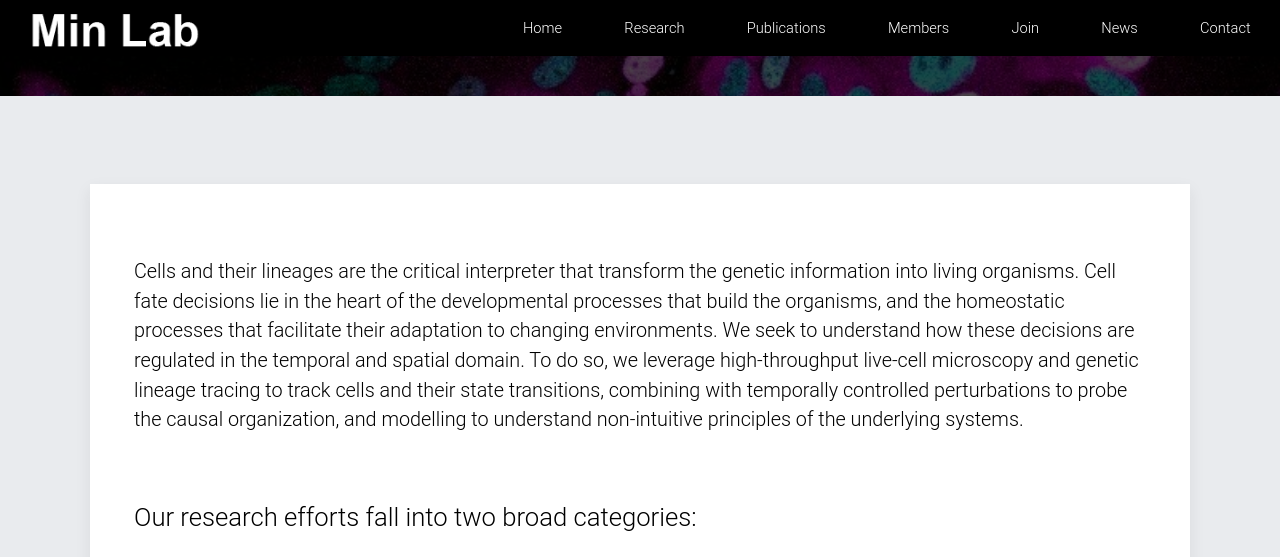
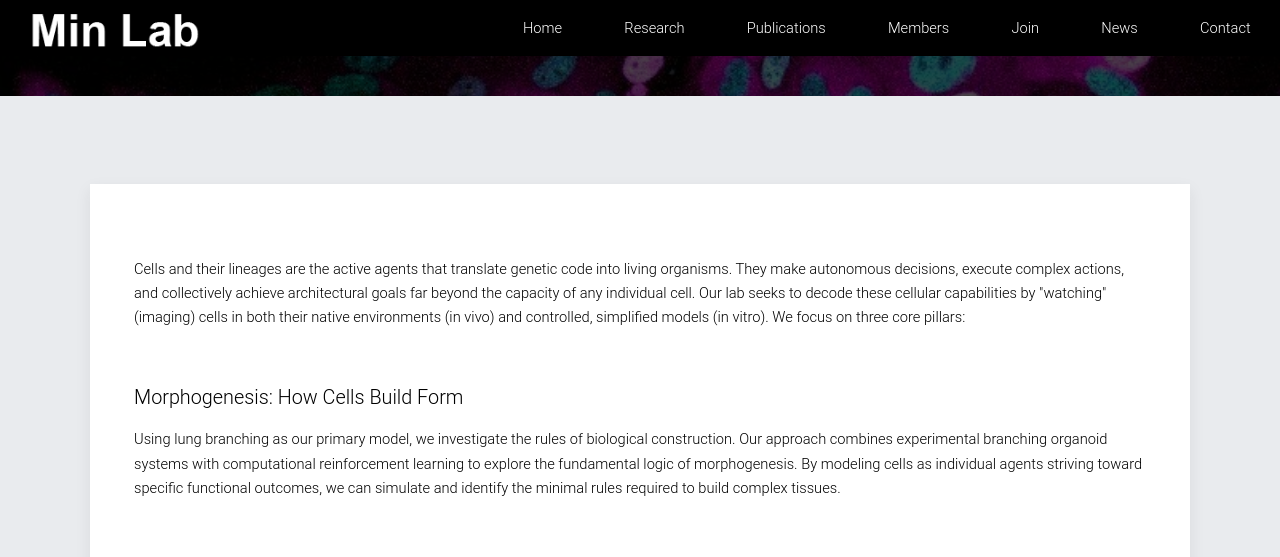
Before and after one commit to mm809/mm809.github.io, a Jekyll site: the page built from research/index.html, in a window 1280 px wide and 1400 px high, scrolled down 192 px. Shown: the top 557 px of the window. Built offline with Jekyll 4.4.1, drawn with Linux system fonts in a browser that asks for light colours; some of the changed text lies outside the part shown.

Commit message:
Update index.html
update research

```diff
--- a/research/index.html
+++ b/research/index.html
@@ -8,24 +8,59 @@
 
 <div class="row">
 <div class="12u 12u$(small)">
-<h3>Cells and their lineages are the critical interpreter that transform the genetic information into living organisms.
-  Cell fate decisions lie in the heart of the developmental processes that build the organisms,
-  and the homeostatic processes that facilitate their adaptation to changing environments.
-  We seek to understand how these decisions are regulated in the temporal and spatial domain.
-  To do so, we leverage high-throughput live-cell microscopy and genetic lineage tracing to track cells and their state transitions,
-  combining with temporally controlled perturbations to probe the causal organization, and modelling to understand non-intuitive principles of the underlying systems.</h3>
+<p>Cells and their lineages are the active agents that translate genetic code into living organisms.
+  They make autonomous decisions, execute complex actions, and collectively achieve architectural goals far beyond the capacity of any individual cell.
+Our lab seeks to decode these cellular capabilities by "watching" (imaging) cells in both their native environments (in vivo) and controlled, simplified models (in vitro). We focus on three core pillars:
+</p>
 
 </div>
+</div>
+<div class="row">
+<div class="12u 12u$(small)">
+
+<br/>
+
+<h3>Morphogenesis: How Cells Build Form</h3>
+
+</div>
+</div>
+
+<div class="row">
+
+<p> Using lung branching as our primary model, we investigate the rules of biological construction.
+  Our approach combines experimental branching organoid systems with computational reinforcement learning to explore the fundamental logic of morphogenesis.
+  By modeling cells as individual agents striving toward specific functional outcomes, we can simulate and identify the minimal rules required to build complex tissues. </p>
+
 </div>
 
 <div class="row">
 <div class="12u 12u$(small)">
 
 <br/>
+
+<h3>Lineage Renewal: The Quest for Cellular Immortality</h3>
+
+</div>
+</div>
+
+<div class="row">
+
+<p> All good things come to an end – maybe not? Life itself has persisted for 3.8 billion years through unbroken lineages.
+  Embryonic stem cells, for instance, possess an inherent immortality. We study these models to uncover the mechanisms of lineage renewal.
+  Our goal is to apply these principles in two directions: Regenerative medicine to circumvent stem cell exhaustion and prevent age-related decline,
+  and oncology to identify and block the undesired rejuvenation that allows cancer lineages to persist. </p>
+<span class="image fit imgfit">
+      <img src="/images/2Cpaper.png" alt="" align="center"/></span>
+<p>Using live-cell image, we trace lineages of ES cells, and found that, seemingly symmetrically dividing mESCs leverage asymmetric divisions during a sporadic 2C-like state to extend their lineages.
+  By selectively concentrating damage into one daughter cell, the other daughter cell is left in a better state than its mother. See Wang et al., Cell Res, 2026.</p>
+
+</div>
+<div class="row">
+<div class="12u 12u$(small)">
+
 <br/>
-<h2>Our research efforts fall into two broad categories:</h2>
-<br/>
-<h3>Cell fate decision regulated by dynamical environmental signals and internal cell states</h3>
+
+<h3>Cellular Decision-Making: Navigating Internal and External Chaos</h3>
 
 </div>
 </div>
@@ -35,36 +70,11 @@
 <p> Cells live in ever-changing environments – waves of chemical messengers, fluctuations of temperature, push and pull from neighbours,
   and up and down of food levels. The inside of cells is even more of a crowded mess – constant fission and fusion of organelles, breakdown
   and synthesis of large molecules, growing and shrinking of cytoskeleton, and transport of cargos – and all these, happens in a Brownian blizzard.
-  How do all these contribute to the decisions a cell make as a basic unit of life? Decades of work in genetics and biochemical has provide us a list of critical molecular elements influencing each major cell decision.
-  To understand how they work in time and space, we are building live-cell tools to watch and to quantify these decision-making processes under the microscope.
-  We are leveraging this dynamical information to build quantitative models to help us understand how cells work. </p>
+How does a cell process this noise to make precise fate decisions? While genetics has provided the parts list of molecular players,
+we focus on the spatiotemporal dynamics. We build live-cell imaging tools to quantify these decision-making processes under the microscope, capturing life’s basic unit in action.. </p>
 <span class="image fit imgfit">
       <img src="/images/cellFateDecision.jpg" alt="" align="center"/></span>
 <p>Using live-cell image, we found that, in contrast to textbook models that cells sense growth signal only in G1 phase,
   cells in fact continuously sense and integrate signals throughout the entire cell cycle. See Min et al., Science, 2020.</p>
 
 </div>
-
-
-<div class="row">
-<div class="12u 12u$(small)">
-
-<h3>Cell plasticity under stress</h3>
-</div>
-
-<p> A fundamental question in biology is how novelty arises. The evolution theory provides a plausible answer – via variation, selection, and heredity.
-  The discovery of DNA as the molecular nature of heredity leads to the assumption that the evolutionary-meaningful variation occurs in DNA. However,
-  while DNA mutations are rare, random and often deleterious, new traits can be generated rapidly and adaptively, particularly in suboptimal (stressful) environments.
-  It has been proposed that the remarkable evolvability of biological systems can be attributed to physiological plasticity that not only promotes survival in stressful conditions,
-  but also generates phenotypic variations as raw material for selection, and may accelerate more heritable adaptation. How stress conditions unleash the phenotypic plasticity –
-  flipping cells into fundamentally different operational states without genetic changes, and how the physiological adaptation is relayed from short to longer time-scales,
-  are still missing jigsaws in the picture. </p>
-<p>Traditional evolution experiments focus on sequence-based end-point readouts. Whilst the stable mutants are examined,
-  the trajectories of which these mutants evolve under selection pressure cannot be interrogated.
-  We monitor the dynamical cellular response to stress using live-cell imaging and sequence-base lineage tracing to span the timescale from minutes to months.
-  These lines of research will enable approaches to the outstanding evolution question on how physiological plasticity promotes evolution, and to shed light on the emergence of resistance to cancer therapy and antibiotic treatment.
-  For example: what kind of dynamical features in stress response promotes survival in stressful conditions in short timescales? Do cells reinforce the short-term adaptation to longer-term molecular memories? Are these physiological processes stochastic,
-  as shown for genetic variation? Or the molecular landscape underlying adaptation is deterministic?
-</p>
-
-</div>
```
